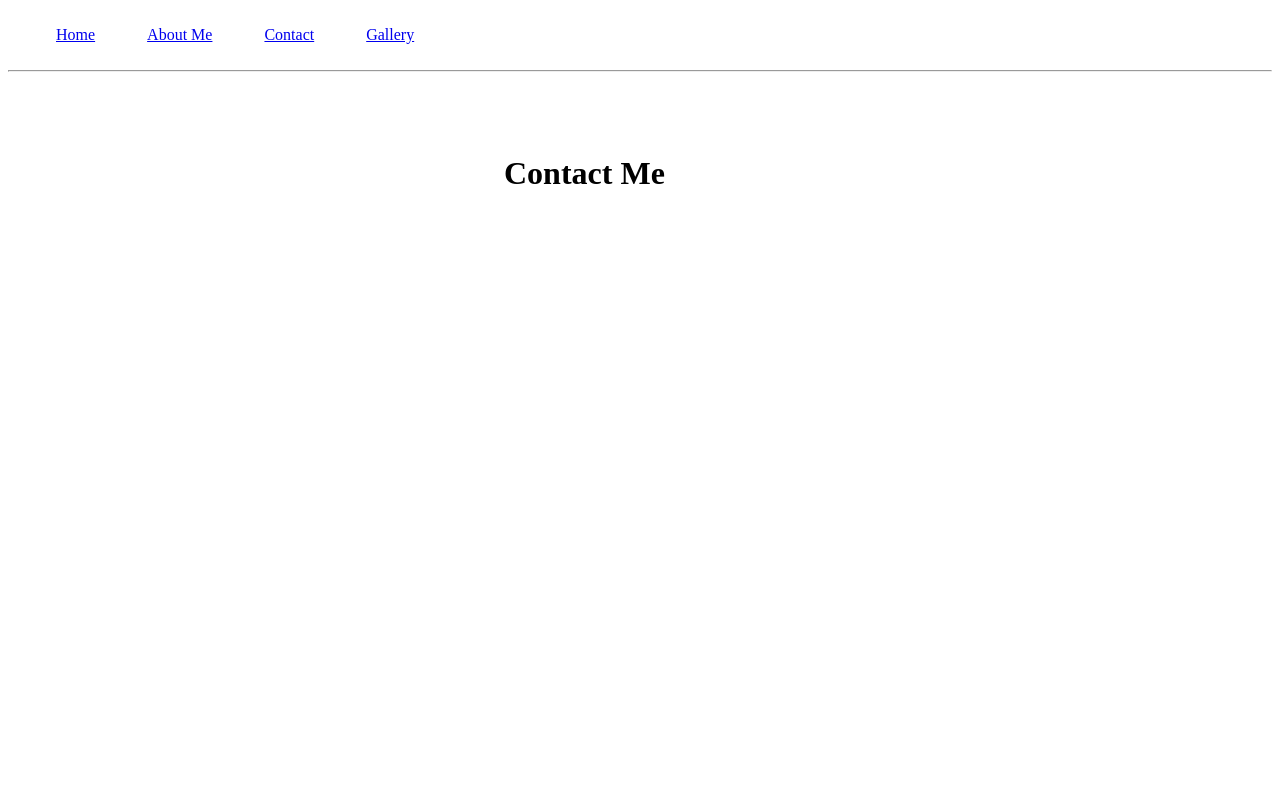
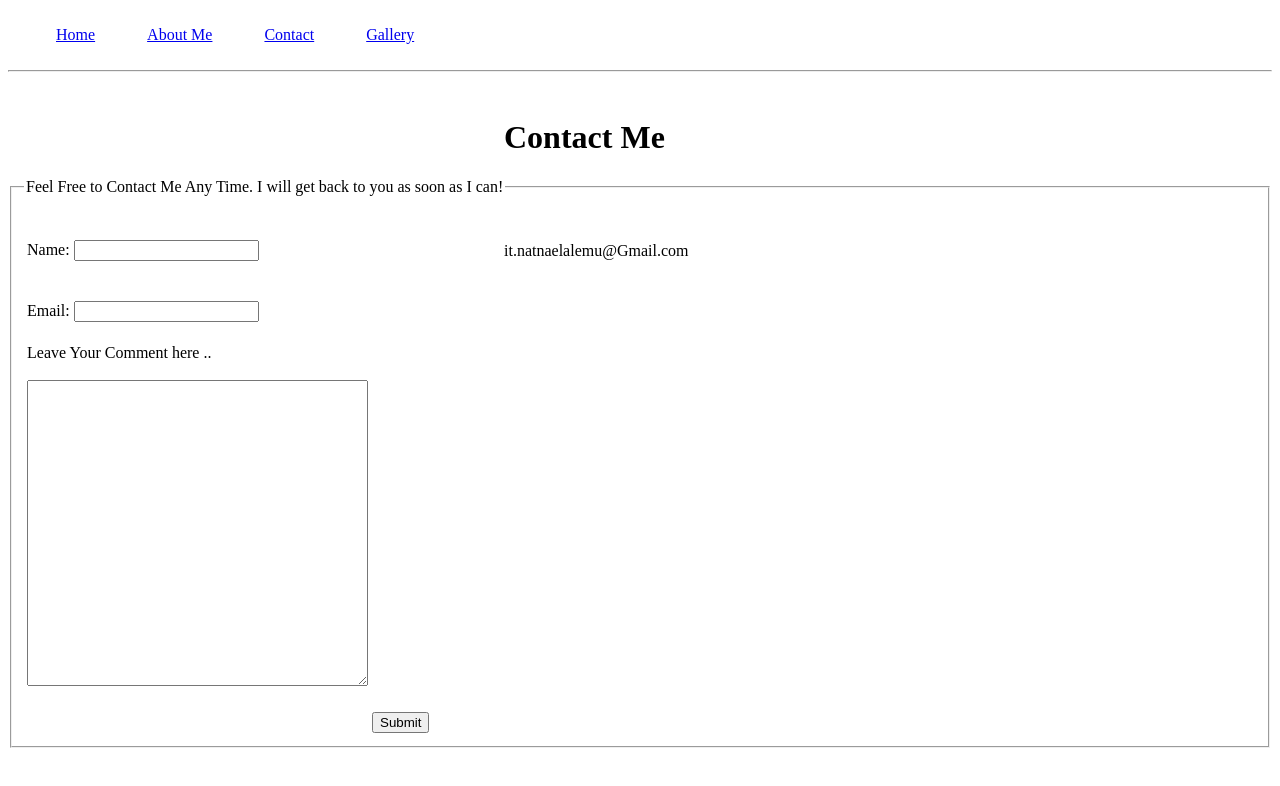
Before and after one commit to NatnaelAlemu/MyPersonalWeb, a plain HTML site: page Contact.html in a window 1280 px wide. Drawn offline with Linux system fonts and the light colour scheme.

Commit message:
add values in contact page

```diff
--- a/Contact.html
+++ b/Contact.html
@@ -13,7 +13,40 @@
     &nbsp;&nbsp;&nbsp;&nbsp;&nbsp;&nbsp;&nbsp;&nbsp;&nbsp;&nbsp;&nbsp;&nbsp;<a href="Gallery.html">Gallery</a>
     <br><br>
     <hr>
-    <br><br><br>
+    <br>
     <h1>&nbsp;&nbsp;&nbsp;&nbsp;&nbsp;&nbsp;&nbsp;&nbsp;&nbsp;&nbsp;&nbsp;&nbsp;&nbsp;&nbsp;&nbsp;&nbsp;&nbsp;&nbsp;&nbsp;&nbsp;&nbsp;&nbsp;&nbsp;&nbsp;&nbsp;&nbsp;&nbsp;&nbsp;&nbsp;&nbsp;&nbsp;&nbsp;&nbsp;&nbsp;&nbsp;&nbsp;&nbsp;&nbsp;&nbsp;&nbsp;&nbsp;&nbsp;&nbsp;&nbsp;&nbsp;&nbsp;&nbsp;&nbsp;&nbsp;&nbsp;&nbsp;&nbsp;&nbsp;&nbsp;&nbsp;&nbsp;&nbsp;&nbsp;&nbsp;&nbsp;&nbsp;&nbsp;Contact Me</h1>
+    <fieldset>
+        <legend>Feel Free to Contact Me Any Time. I will get back to you as soon as I can!</legend>
+    <table>
+
+        <tr>
+
+            <td>&nbsp;&nbsp;&nbsp;&nbsp;&nbsp;&nbsp;&nbsp;&nbsp;&nbsp;&nbsp;&nbsp;&nbsp;&nbsp;&nbsp;&nbsp;&nbsp;&nbsp;&nbsp; <label for="fname"><br><br>   Name: </label>
+                <input type="text" id="fname" name="fname"><br><br><br></td>
+            <td>&nbsp;&nbsp;&nbsp;&nbsp;&nbsp;&nbsp;&nbsp;&nbsp;&nbsp;&nbsp;&nbsp;&nbsp;&nbsp;&nbsp;&nbsp;&nbsp;&nbsp;&nbsp;&nbsp;&nbsp;&nbsp;&nbsp;&nbsp;&nbsp;&nbsp;&nbsp;&nbsp;&nbsp;&nbsp;&nbsp;&nbsp;&nbsp;&nbsp;it.natnaelalemu@Gmail.com</td>
+        </tr>
+        <tr>
+            <td>
+                <label for="email">Email:</label>
+  <input type="email" id="email" name="email"><br><br>
+            </td>
+        </tr>
+        <tr>
+            <td>
+               <label for="">Leave Your Comment here ..<br><br></label>
+                <textarea name="comment" id="comment" cols="40" rows="20"></textarea>
+            </td>
+        </tr>
+        <tr>
+            <td>
+                <td>
+                    <br>
+                    <input type="submit" >
+                </td>
+            </td>
+        </tr>
+
+    </table>
+    </fieldset>
 </body>
 </html>
```
